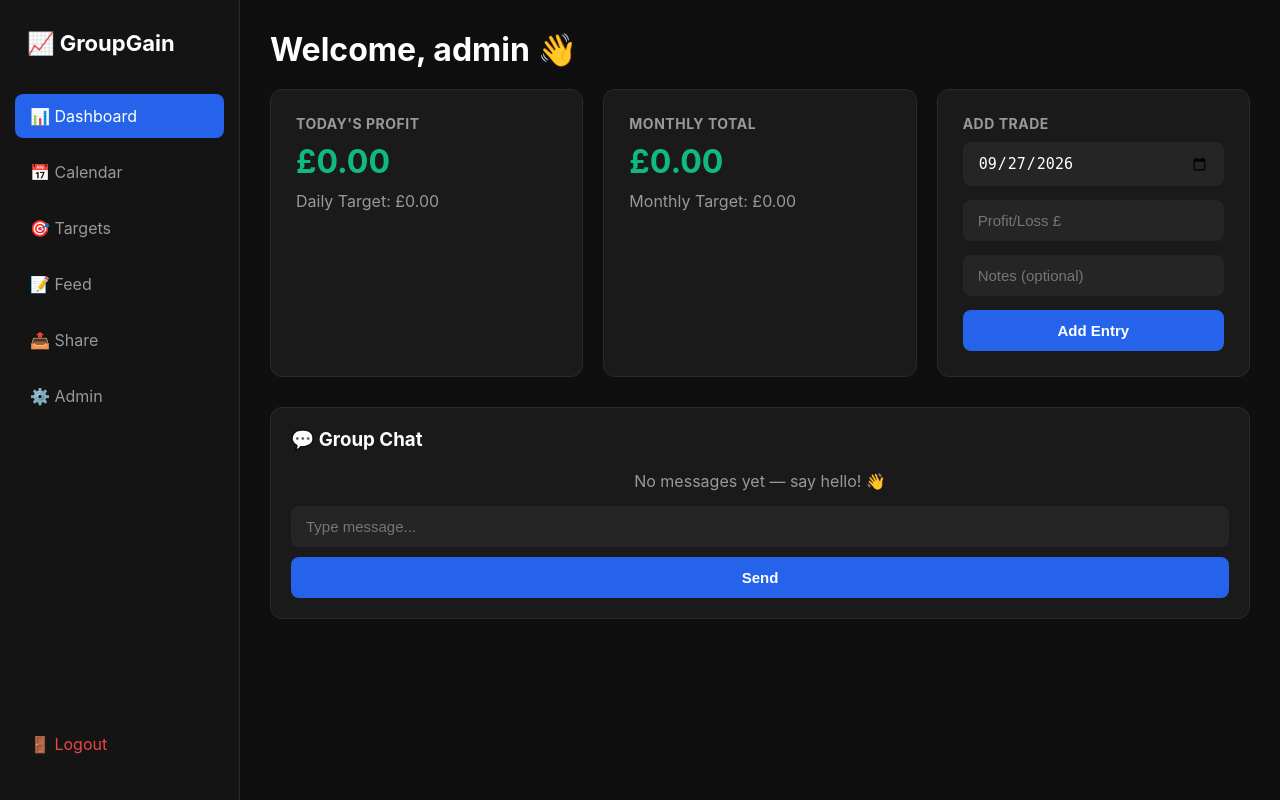
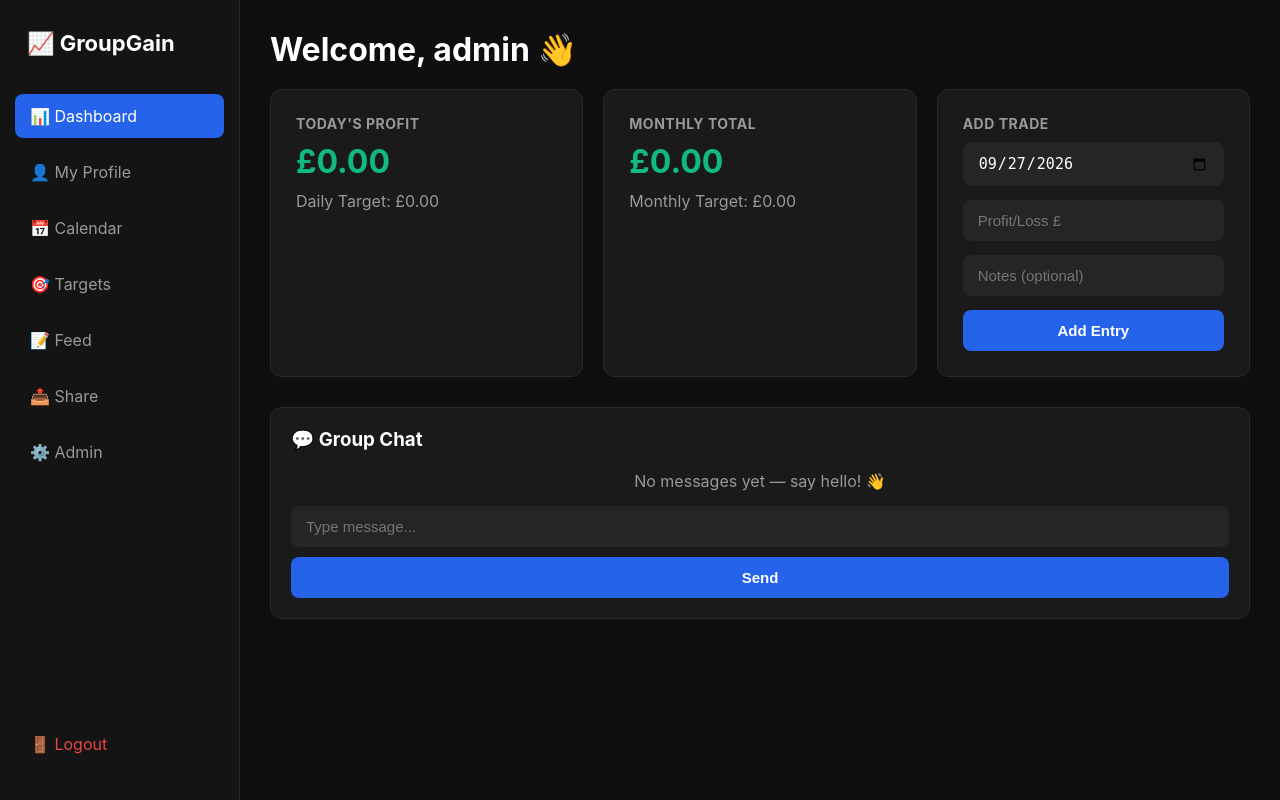
Before and after one commit to leemossford-jpg/groupgain, a Flask app: page / in a window 1280 px wide. Run offline with Flask 3, Linux system fonts and the light colour scheme; a user stored in the database is signed in; data comes from the database, SQL or seed files in the repository; data that the repository does not hold is empty.

Commit message:
Update base.html

```diff
--- a/templates/base.html
+++ b/templates/base.html
@@ -145,6 +145,9 @@
         <a href="{{ url_for('dashboard') }}" class="{% if request.endpoint == 'dashboard' %}active{% endif %}">
             📊 Dashboard
         </a>
+        <a href="{{ url_for('profile', username=current_user.username) }}" class="{% if 'profile' in request.endpoint %}active{% endif %}">
+            👤 My Profile
+        </a>
         <a href="{{ url_for('calendar_view') }}" class="{% if 'calendar' in request.endpoint %}active{% endif %}">
             📅 Calendar
         </a>
@@ -166,7 +169,6 @@
             <a href="{{ url_for('logout') }}" class="logout">🚪 Logout</a>
         </div>
     </nav>
-
     <main class="main">
         {% with messages = get_flashed_messages(with_categories=true) %}
             {% if messages %}
```
